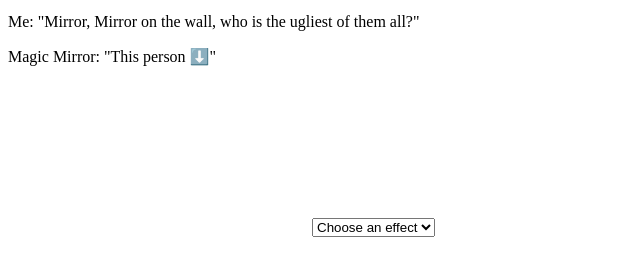
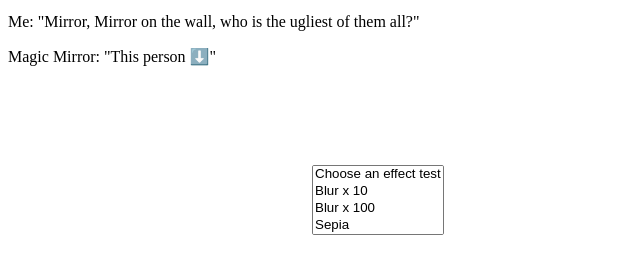
Before and after one commit to ratlifffamilynt-arch/magic-mirror, a plain HTML site: page index.html in a window 1280 px wide. Shown: the part 87-362 px from the top of the page, without its empty margins (0-640 px from the left). Drawn offline with Linux system fonts and the light colour scheme.

Commit message:
Update index.html

```diff
--- a/index.html
+++ b/index.html
@@ -10,8 +10,8 @@
     <p>Me: "Mirror, Mirror on the wall, who is the ugliest of them all?"</p>
     <p>Magic Mirror: "This person ⬇️"</p>
     <video autoplay></video>
-    <select>
-  <option value="">Choose an effect</option>
+    <select multiple>
+  <option value="">Choose an effect test</option>
   <option value="blur(10px)">Blur x 10</option>
   <option value="blur(100px)">Blur x 100</option>
   <option value="sepia(100%)">Sepia</option>
```
